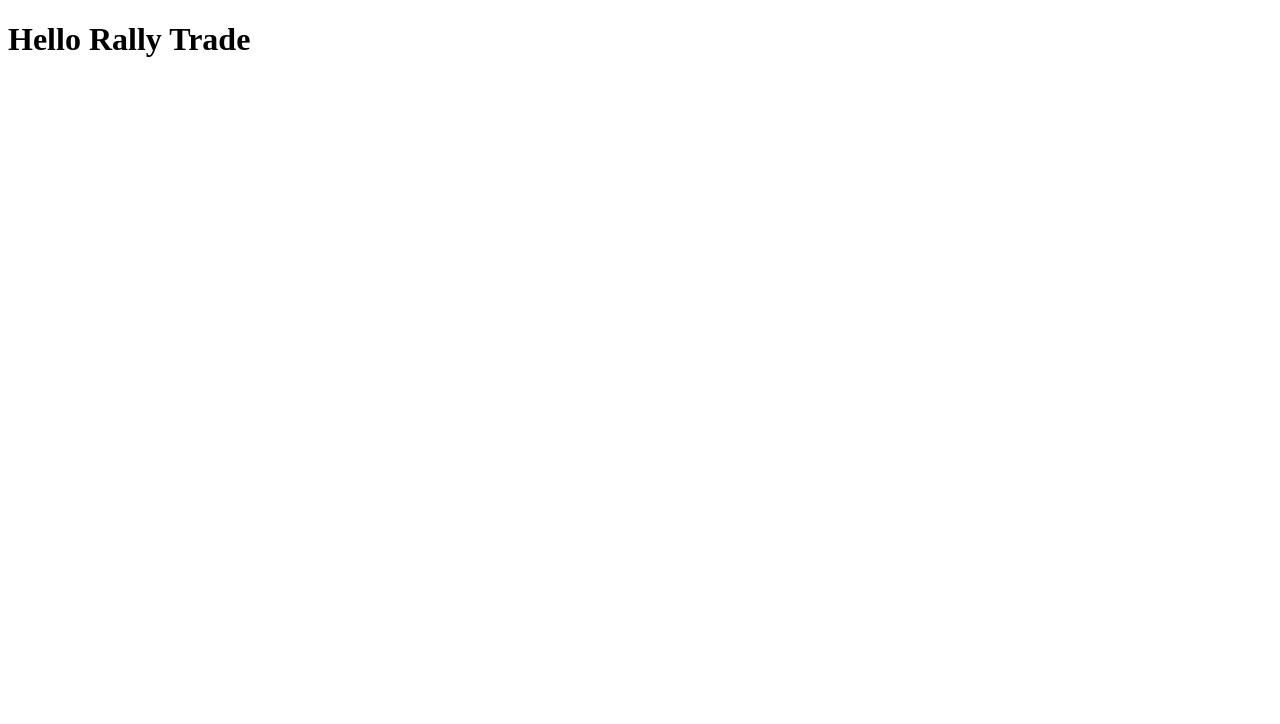
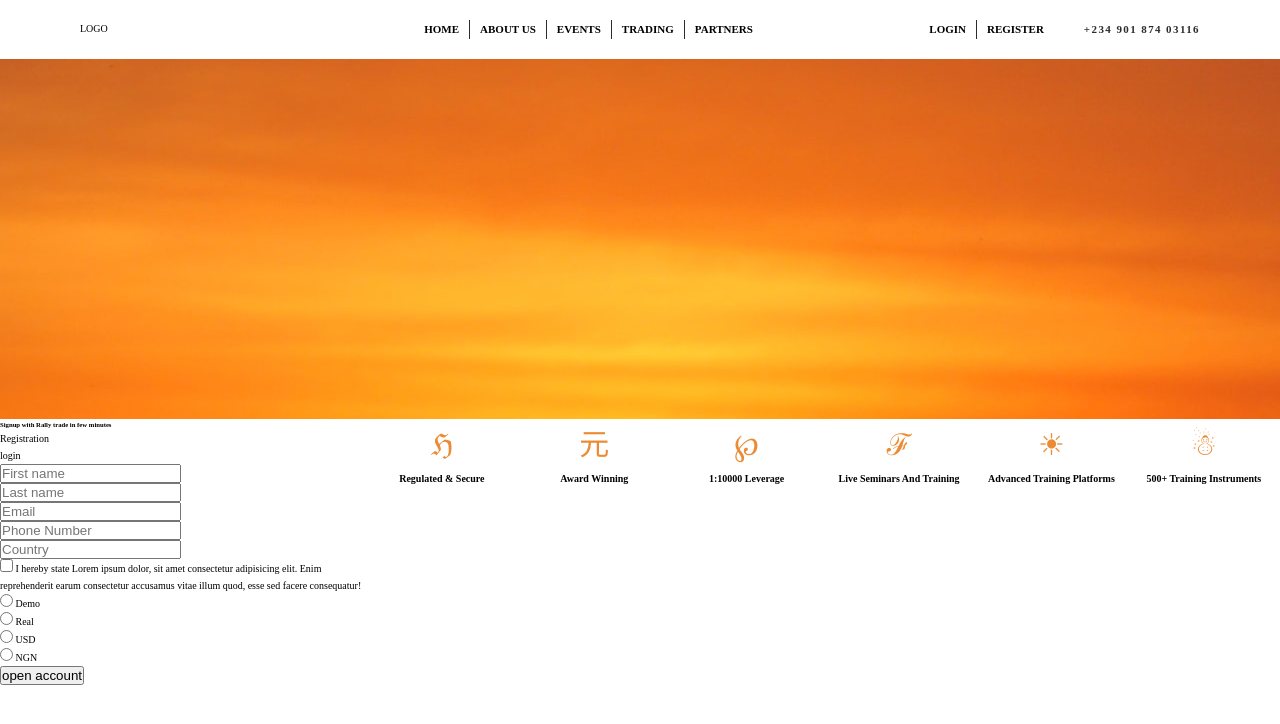
Before and after one commit to oluSammy/rally-trade, a plain HTML site: page index.html in a window 1280 px wide. Drawn offline with Linux system fonts and the light colour scheme.

Commit message:
finished nav, hero and form

```diff
--- a/index.html
+++ b/index.html
@@ -3,9 +3,111 @@
 <head>
     <meta charset="UTF-8">
     <meta name="viewport" content="width=device-width, initial-scale=1.0">
+    <link rel="stylesheet" href="styles.css">
     <title>Rally Trade landing page</title>
 </head>
 <body>
-    <h1>Hello Rally Trade</h1>
+    <header class="header">
+        <nav class="nav">
+            <figure class="nav__logo-box">
+                <div class="nav__log">LOGO</div>
+            </figure>
+            <ul class="nav__nav-list">
+                <li class="nav__nav-list-item">Home</li>
+                <li class="nav__nav-list-item">About Us</li>
+                <li class="nav__nav-list-item">Events</li>
+                <li class="nav__nav-list-item">Trading</li>
+                <li class="nav__nav-list-item">Partners</li>
+            </ul>
+            <div class="nav__action">
+                <div class="nav__btn">
+                    <div class="nav__login">Login</div>
+                    <div class="nav__login">Register</div>
+                </div>
+                <a class="nav__cta" href="tel:123-456-7890">+234 901 874 03116</a>
+            </div>
+        </nav>
+        <div class="hero"></div>
+    </header>
+    <main>
+        <section class="section-features">
+            <div class="form-container">
+                <h6 class="form-container-header">Signup with Rally trade in few minutes</h6>
+                <form action="#">
+                    <div class="form-title">
+                        <p>Registration</p>
+                        <p>login</p>
+                    </div>
+                    <div class="form-input">
+                        <input type="text" name="first-name" placeholder="First name">
+                    </div>
+                    <div class="form-input">
+                        <input type="text" name="last-name" placeholder="Last name">
+                    </div>
+                    <div class="form-input">
+                        <input type="text" name="email" placeholder="Email">
+                    </div>
+                    <div class="form-input">
+                        <input type="number" name="phone" placeholder="Phone Number">
+                    </div>
+                    <div class="form-input">
+                        <input type="text" name="country" placeholder="Country">
+                    </div>
+                    <div class="form-input">
+                        <input type="checkbox" name="check" id="check">
+                        I hereby state Lorem ipsum dolor, sit amet consectetur adipisicing elit.
+                        Enim reprehenderit earum consectetur accusamus vitae illum quod, esse sed facere consequatur!
+                    </div>
+                    <div class="radio-input">
+                        <div>
+                            <input type="radio" name="demo" id="demo">
+                            <label for="demo">Demo</label>
+                        </div>
+                        <div>
+                            <input type="radio" name="demo" id="real">
+                            <label for="real">Real</label>
+                        </div>
+                    </div>
+                    <div class="radio-input">
+                        <div>
+                            <input type="radio" name="currency" id="USD">
+                            <label for="USD">USD</label>
+                        </div>
+                        <div>
+                            <input type="radio" name="currency" id="NGN">
+                            <label for="NGN">NGN</label>
+                        </div>
+                    </div>
+                    <button type="submit">open account</button>
+                </form>
+            </div>
+            <div class="features-container">
+                <div class="feature-box">
+                    <p class="feature-icon">&#8460;</p>
+                    <p class="feature-text">Regulated & secure</p>
+                </div>
+                <div class="feature-box">
+                    <p class="feature-icon">&#x5143;</p>
+                    <p class="feature-text">Award Winning</p>
+                </div>
+                <div class="feature-box">
+                    <p class="feature-icon">&#8472;</p>
+                    <p class="feature-text">1:10000 leverage</p>
+                </div>
+                <div class="feature-box">
+                    <p class="feature-icon">&#8497;</p>
+                    <p class="feature-text">live seminars and training</p>
+                </div>
+                <div class="feature-box">
+                    <p class="feature-icon">&#9728;</p>
+                    <p class="feature-text">Advanced training platforms</p>
+                </div>
+                <div class="feature-box">
+                    <p class="feature-icon">&#9731;</p>
+                    <p class="feature-text">500+ training instruments </p>
+                </div>
+            </div>
+        </section>
+    </main>
 </body>
 </html>
--- /dev/null
+++ b/styles.css
@@ -0,0 +1,110 @@
+*,
+*::before,
+*::after {
+    margin: 0;
+    padding: 0;
+    box-sizing: border-box;
+    /* border: 1px solid red; */
+}
+
+html {
+    font-size: 62.5%;
+    scroll-behavior: smooth;
+/*
+    @media only screen and (max-width: 1000px){
+        font-size: 50%;
+    }
+
+    @media only screen and (max-width: 830px){
+        font-size: 45%;
+    } */
+}
+
+body {
+    font-weight: 400;
+    line-height: 1.7;
+}
+
+/* Nav Styles */
+.nav {
+    display: flex;
+    justify-content: space-between;
+    padding: 2rem 8rem;
+}
+
+.nav__nav-list {
+    display: flex;
+    align-items: center;
+    list-style-type: none;
+}
+
+.nav__nav-list-item {
+    font-size: 1.1rem;
+    font-weight: 700;
+    text-transform: uppercase;
+}
+
+.nav__nav-list-item:not(:last-child) {
+    padding-right: 1rem;
+    margin-right: 1rem;
+    border-right: 1.4px solid rgb(46, 43, 43);
+}
+
+.nav__action {
+    display: flex;
+    align-items: center;
+}
+
+.nav__btn {
+    display: flex;
+    align-items: center;
+    margin-right: 4rem;
+    font-size: 1.1rem;
+    font-weight: 700;
+    text-transform: uppercase;
+    margin-left: -14rem;
+}
+
+.nav__login:not(:last-child) {
+    padding-right: 1rem;
+    margin-right: 1rem;
+    border-right: 1.4px solid rgb(46, 43, 43);
+}
+
+.nav__cta {
+    color: rgb(46, 43, 43);
+    text-decoration: none;
+    font-size: 1.1rem;
+    font-weight: 600;
+    letter-spacing: 1.4px;
+}
+
+.hero {
+    background-image: url(./img/hero.jpg);
+    background-position: top;
+    min-height: 45vh;
+}
+
+.section-features {
+    display: grid;
+    grid-template-columns: 1fr 2.5fr;
+}
+
+.features-container {
+    display: grid;
+    grid-template-columns: repeat(6, 1fr);
+}
+
+.feature-box {
+    text-align: center;
+}
+
+.feature-icon {
+    font-size: 3rem;
+    color: #eb8c34;
+}
+
+.feature-text {
+    font-weight: 600;
+    text-transform: capitalize;
+}
```
Also changed, not shown: img/hero.jpg (added), todo.txt (added).
